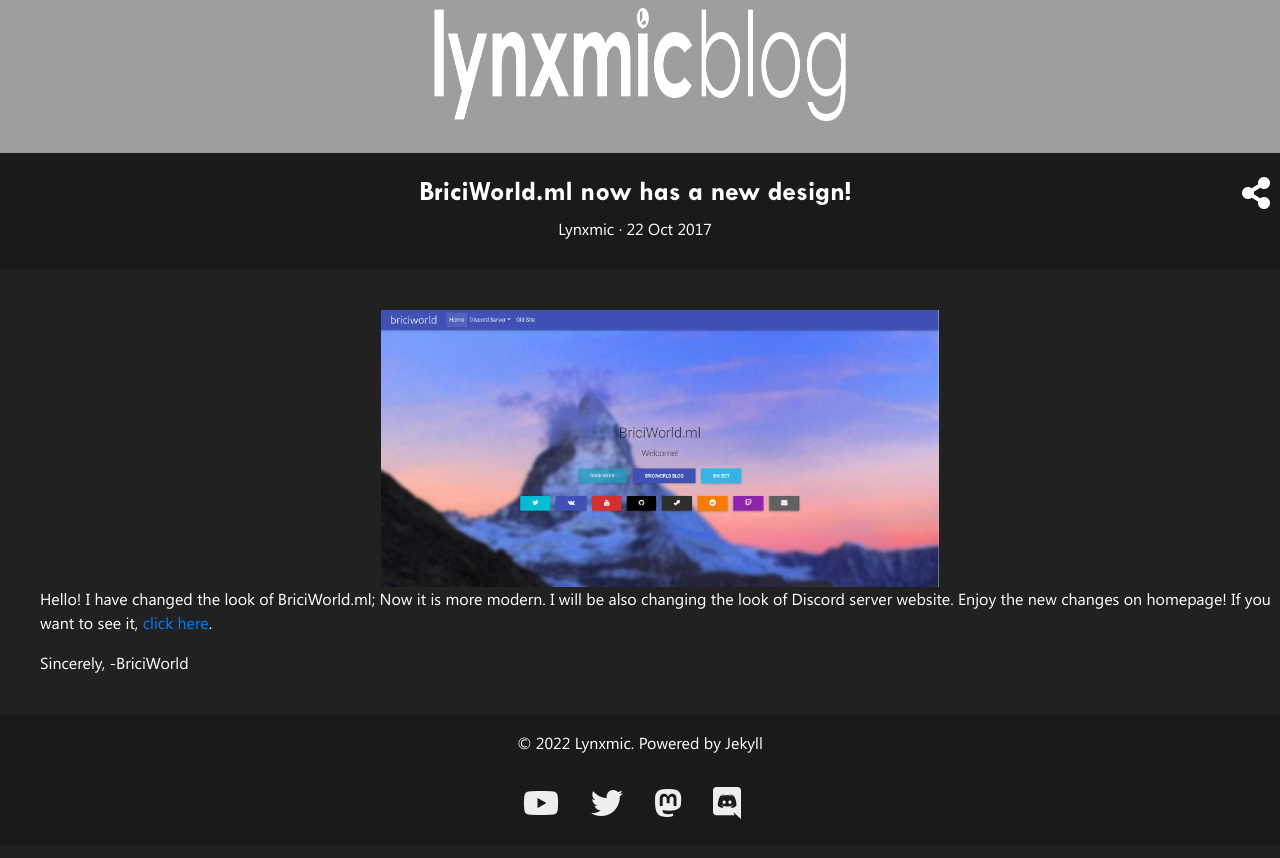
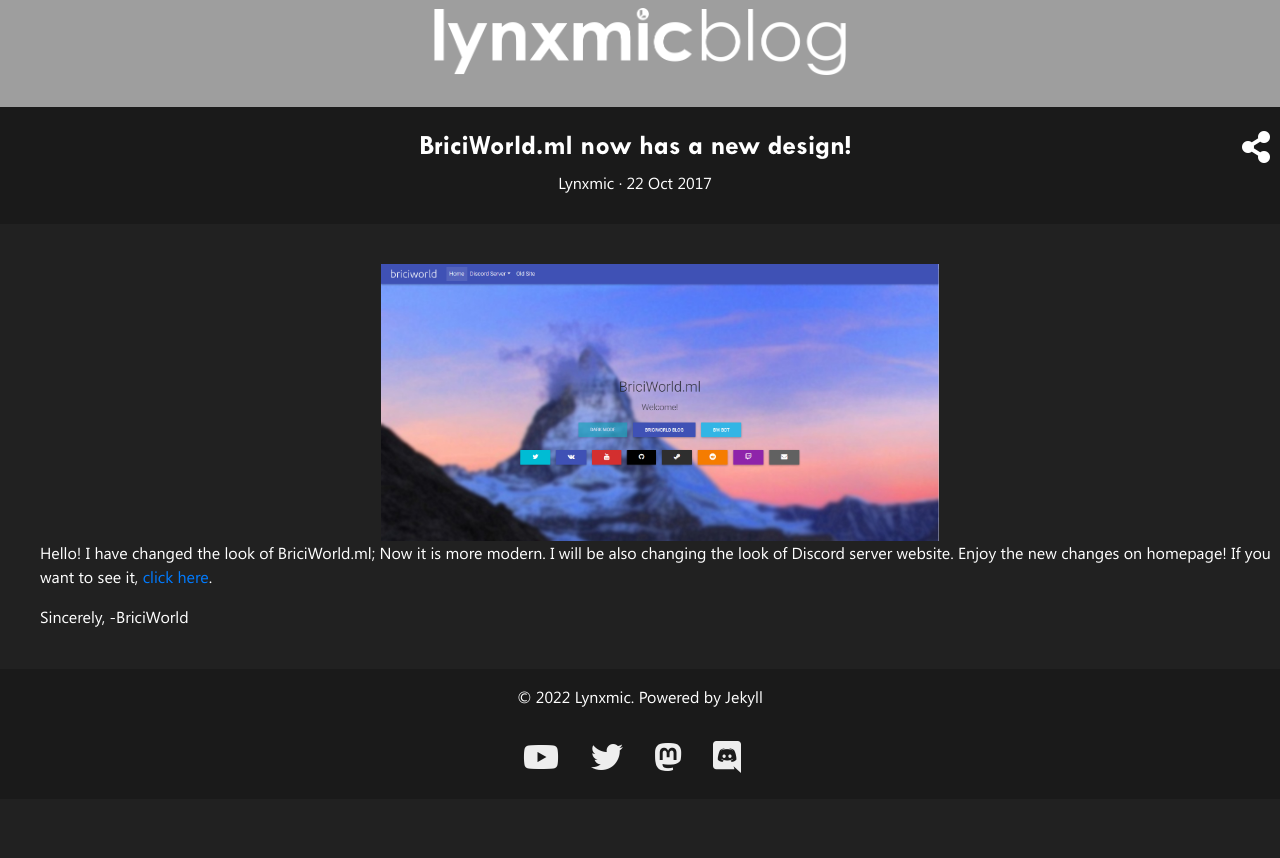
Before and after one commit to theclyron/lynxblog, a Jekyll site: the page built from docs/_posts/2017-10-22-briciworldml-now-has-a-new-design.markdown, in a window 1280 px wide. Shown: the top 858 px of the page. Built offline with Jekyll 4.4.1, drawn with Linux system fonts in a browser that asks for light colours; nearby versions of some CDN libraries.

Commit message:
fix logo

```diff
--- a/docs/_layouts/post.html
+++ b/docs/_layouts/post.html
@@ -80,7 +80,7 @@
 <body>
   <div style="background-image: url('https://lynxmic.github.io/img/bg2.png');">
     <div class="d-flex flex-row flex-center">
-      <div class="p-2"><a href="{{ site.url }}"><img width="412" height="113" src="https://lynxmic.github.io/img/blog logo.png"></a></div>
+      <div class="p-2"><a href="{{ site.url }}"><img width="412" height="67" src="https://lynxmic.github.io/img/blog logo.png"></a></div>
   </div>
     <br>
   </div>
```
